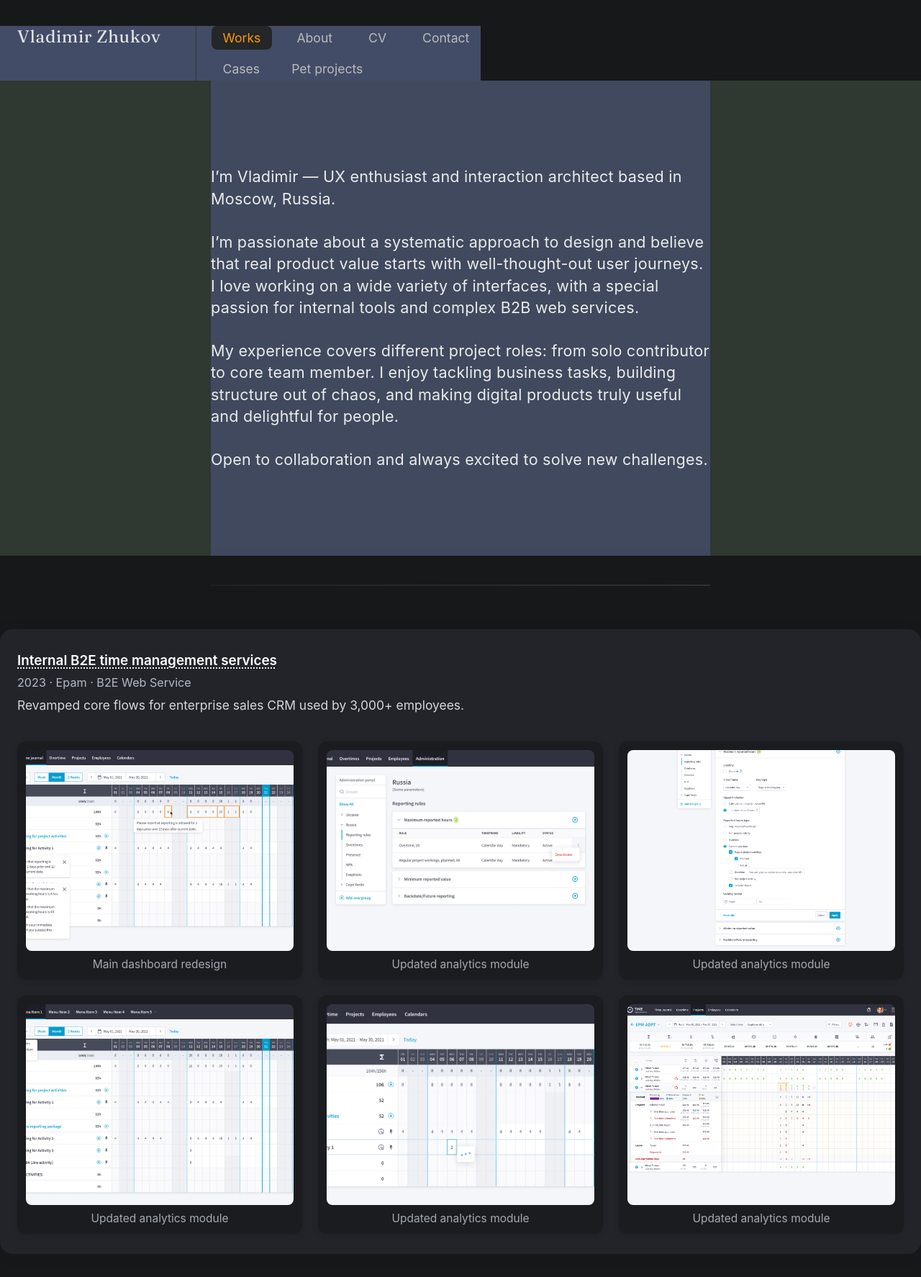
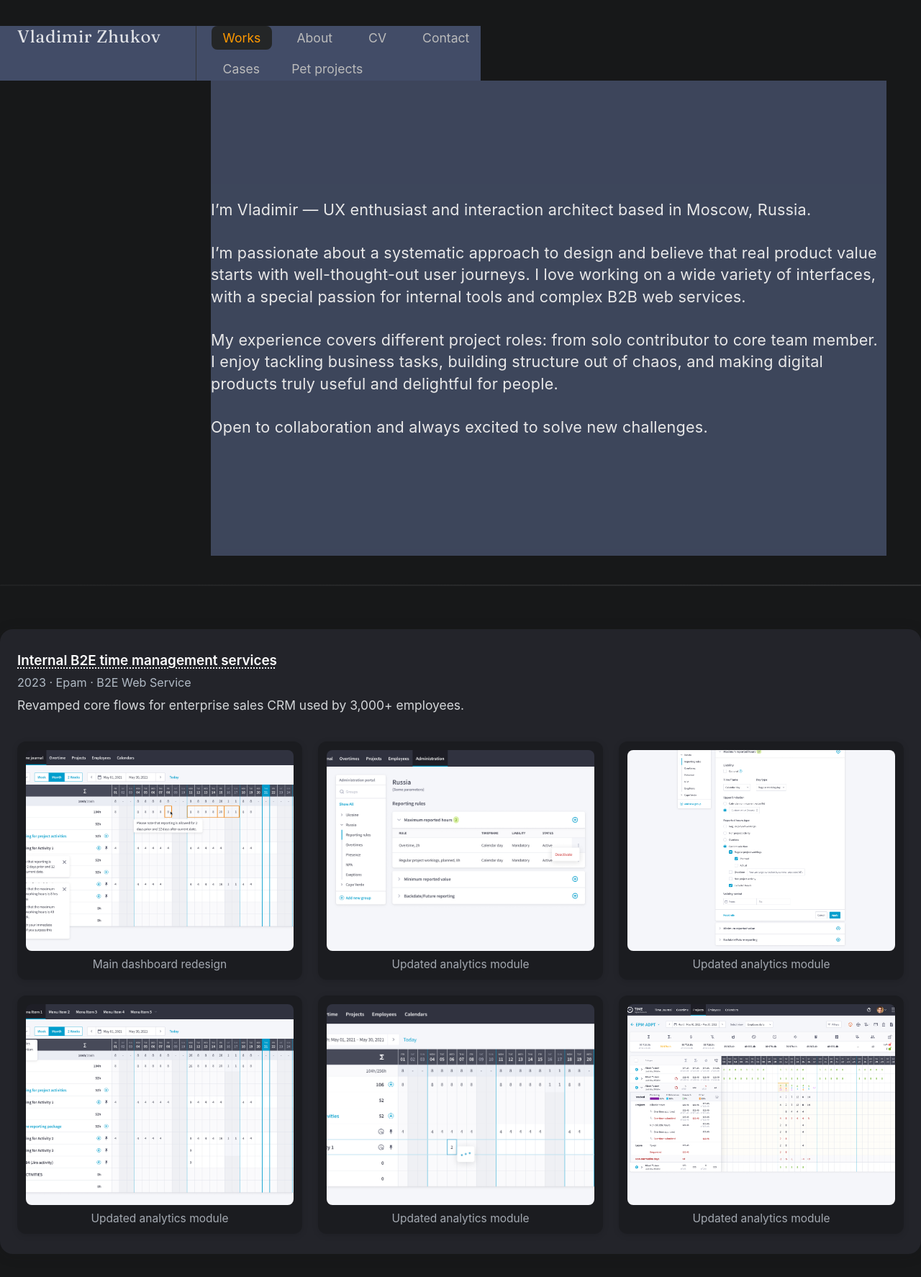
Before and after one commit to uxiscool/experience, a Jekyll site: the page built from index.md, in a window 1280 px wide. Shown: the whole page at 72% size. Built offline with Jekyll 4.4.1, drawn with Linux system fonts in a browser that asks for light colours.

Commit message:
Add files via upload

```diff
--- a/assets/css/main.css
+++ b/assets/css/main.css
@@ -120,15 +120,29 @@ main {
   }
 }
 .container {
-  margin-left: auto;
-  width: 100%;
-  background: #2f3831;
-  margin-right: auto;
-  padding-left: 293px;    /* отступ слева */
-  padding-right: 293px;   /* отступ справа */
+  margin-left: 0;
+  margin-right: 0;
+  padding-left: 293px;
+  padding-right: 48px;
+  max-width: none;
   width: 100%;
   box-sizing: border-box;
 }
+
+@media (max-width: 1200px) {
+  .container {
+    padding-left: 120px;
+    padding-right: 32px;
+  }
+}
+
+@media (max-width: 980px) {
+  .container {
+    padding-left: 0;
+    padding-right: 0;
+  }
+}
+
 .intro-hero {
   display: flex;
   flex-direction: column;
@@ -150,8 +164,8 @@ main {
   height: 1.5px;
   background: linear-gradient(90deg, #272829 0%, #434446 100%);
   margin-top: 40px;
-  margin-left: 293px;
-  margin-right: 293px;
+  margin-left: 0px;
+  margin-right: 0px;
   border-radius: 2px;
   opacity: 0.55;
 }
```
